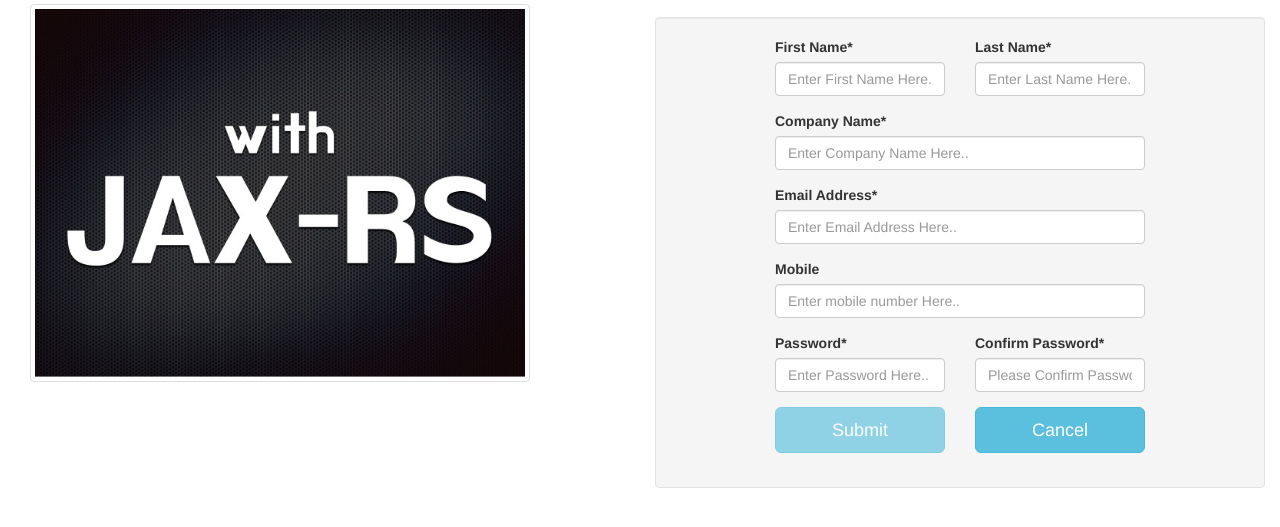
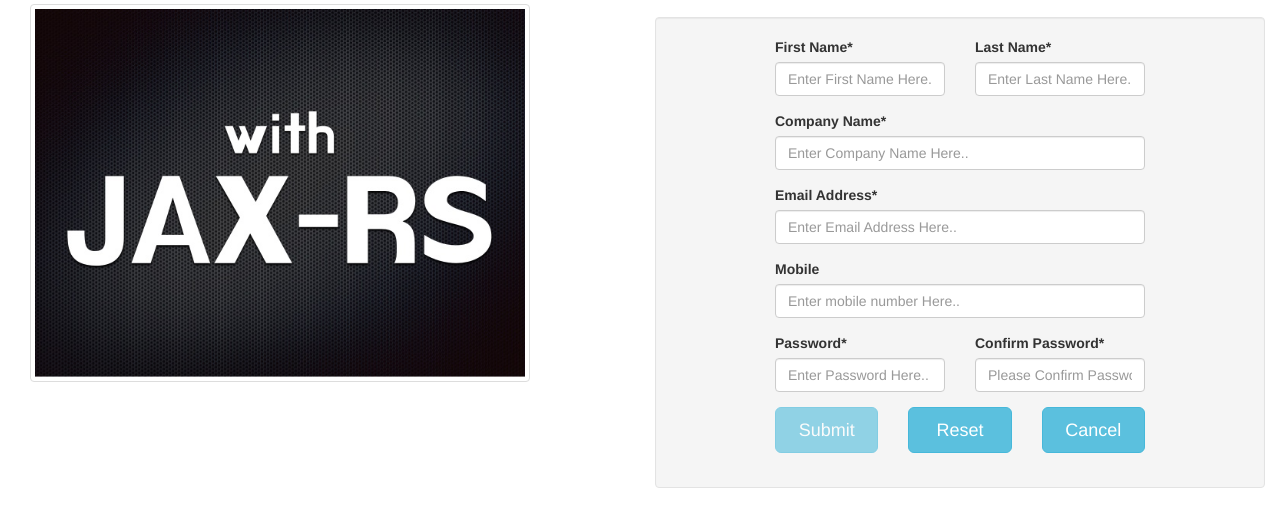
Before and after one commit to vivek166/restapi-client, a website: page index.html at #!/signup in a window 1280 px wide. Shown: the part 161-688 px from the top of the page. Drawn offline with nearby package versions, Linux system fonts and the light colour scheme; some packages are replaced by stand-ins of ours.

Commit message:
reset button added

```diff
--- a/client/signup/signup.html
+++ b/client/signup/signup.html
@@ -46,10 +46,13 @@
                   </div>
                </div>
                <div class="row">
-               <div class="col-sm-6 form-group">
+               <div class="col-sm-4 form-group">
                <button type="button" ng-disabled="userRegistrationForm.$invalid" class="btn btn-lg btn-info btn-block" ng-click="signupUser()">Submit</button>
                </div>
-               <div class="col-sm-6 form-group">
+               <div class="col-sm-4 form-group">
+               <button type="reset" class="btn btn-lg btn-info btn-block">Reset</button>
+               </div>
+               <div class="col-sm-4 form-group">
                <button type="button" class="btn btn-lg btn-info btn-block" ng-click="cancel()">Cancel</button>
                </div>
                </div>
--- a/client/signup/signup.js
+++ b/client/signup/signup.js
@@ -18,9 +18,11 @@ app.controller('signupCtrl', ['$scope', '$http', '$location', 'userInfo', functi
                 headers: {
                         'Content-Type': 'application/json'
                 }
-            }).then(function(data, status, headers, config) {
+            }).then(function mySuccess(data, status, headers, config) {
             	//userInfo.setUser(data.data);
                 $location.path('/login');
+            }, function myError(response){
+                alert(response.data.errorMessage);
             })
 		}else{
 			alert('user password must be match')
```
